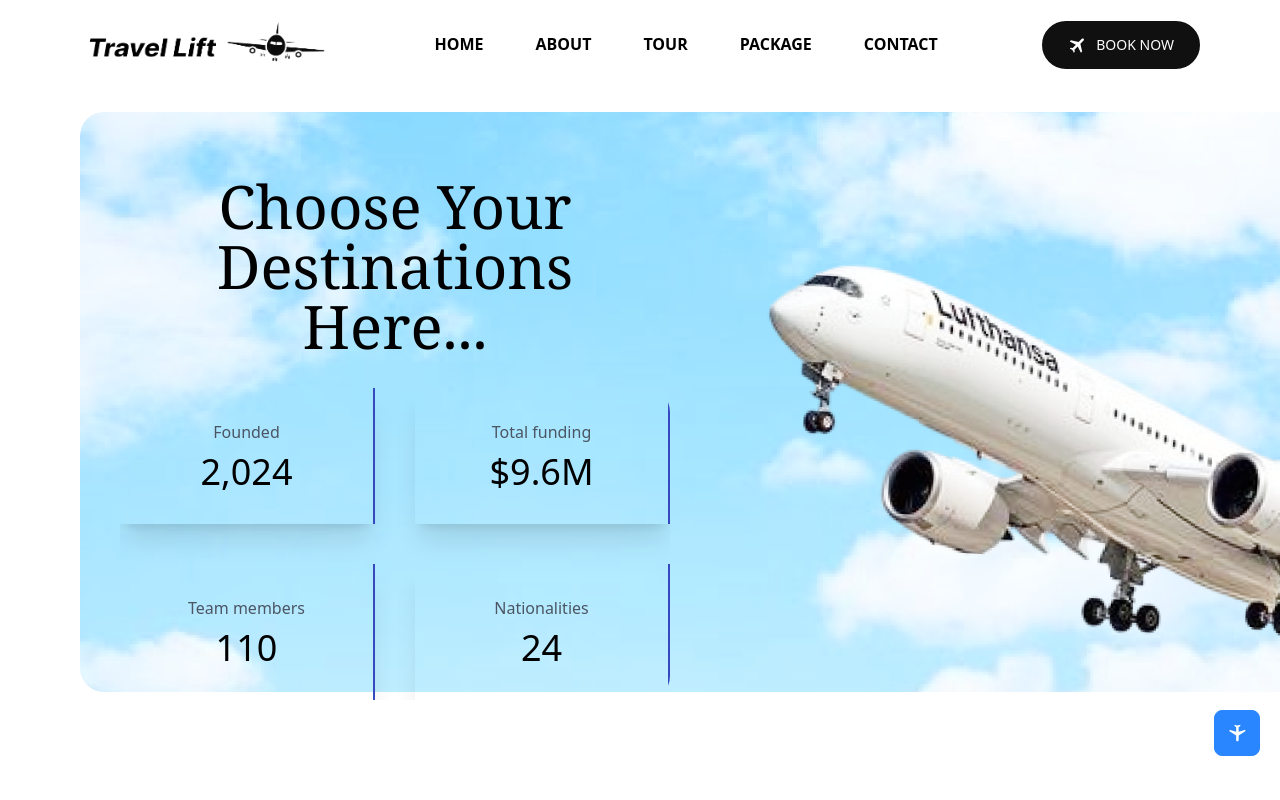
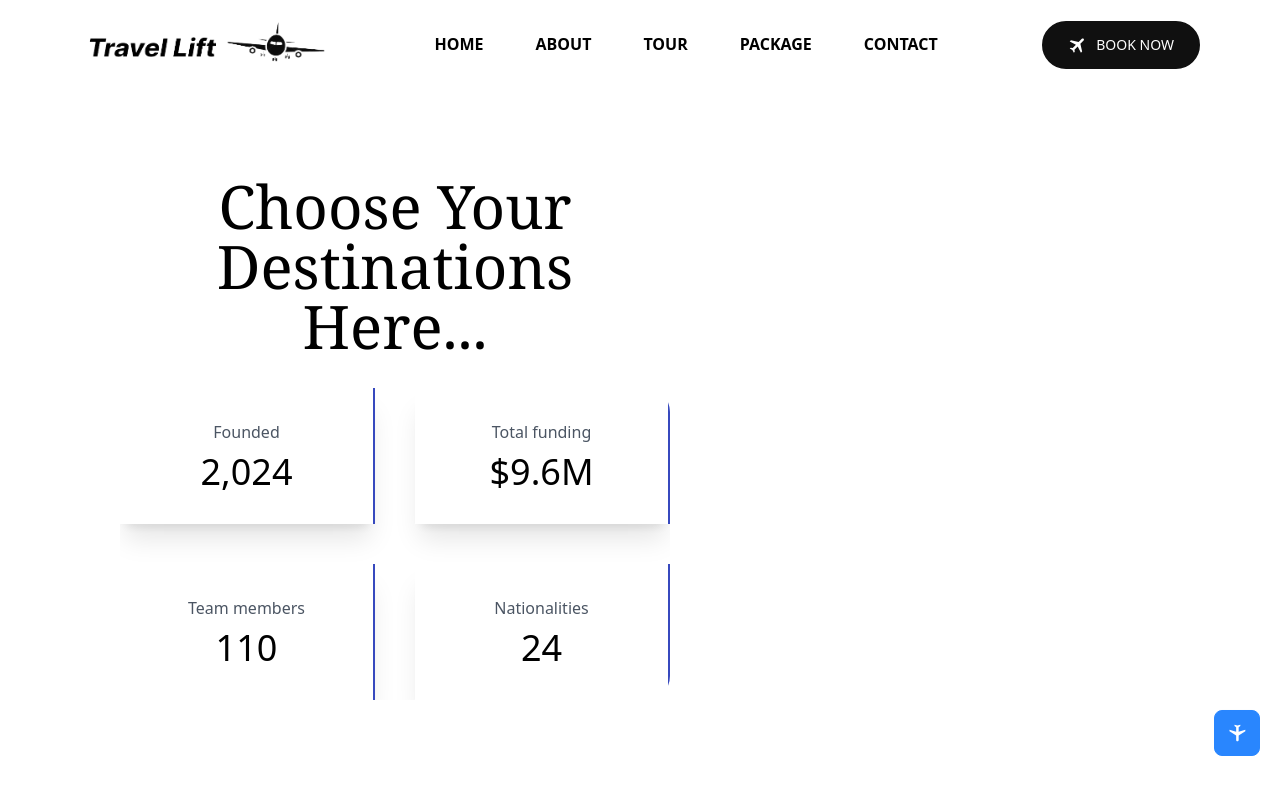
Before and after one commit to saminnam/flight-booking-website, a React (Vite) app: page /tour in a window 1280 px wide. Shown: the top 800 px of the page. Built offline with nearby package versions, Linux system fonts and the light colour scheme.

Commit message:
Update GlobalHero.jsx

```diff
--- a/src/Components/GlobalHero.jsx
+++ b/src/Components/GlobalHero.jsx
@@ -3,7 +3,7 @@ import "animate.css";
 
 const GlobalHero = ({ title }) => {
   return (
-    <section className="bg-common-hero-pattern px-10 md:mx-20 w-full bg-cover bg-no-repeat rounded-3xl my-28 lg:py-16 py-10 h-[580px]">
+    <section className="bg-Global-hero-pattern px-10 md:mx-20 w-full bg-cover bg-no-repeat rounded-3xl my-28 lg:py-16 py-10 h-[580px]">
       <div className="lg:w-[550px] w-full flex flex-col gap-8">
         <h1 className="text-4xl text-center lg:text-6xl font-serif animate__animated animate__lightSpeedInRight">
           {title}
```
